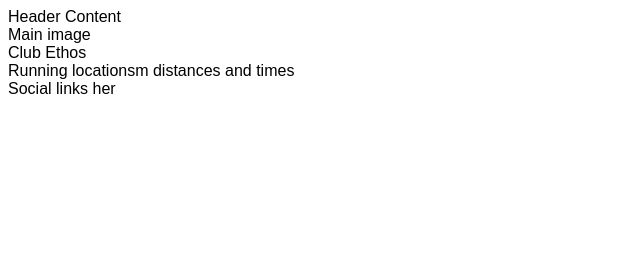
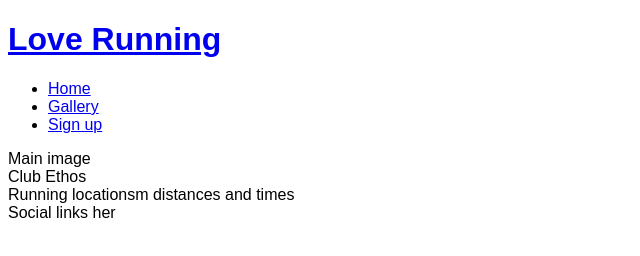
Before and after one commit to dcsndevs/love-running, a plain HTML site: page index.html in a window 1280 px wide. Shown: the whole page, without its empty margins (0-640 px from the left). Drawn offline with Linux system fonts and the light colour scheme.

Commit message:
Add basic header structure

```diff
--- a/index.html
+++ b/index.html
@@ -1,5 +1,6 @@
 <!DOCTYPE html>
 <html lang="en">
+
 <head>
     <meta charset="UTF-8">
     <meta http-equiv="X-UA-Compatible" content="IE=edge">
@@ -10,9 +11,27 @@
     <link rel="stylesheet" href="assets/css/style.css">
     <title>Love Running</title>
 </head>
+
 <body>
     <header>
-        Header Content</header>
+        <a href="index.html">
+            <h1>Love Running</h1>
+        </a>
+        <nav>
+            <ul>
+                <li>
+                    <a href="index.html">Home</a>
+                </li>
+                <li>
+                    <a href="#gallery.html">Gallery</a>
+                </li>
+                <li>
+                    <a href="#signup.html">Sign up</a>
+                </li>
+            </ul>
+        </nav>
+
+    </header>
     <section>
         Main image
     </section>
@@ -26,4 +45,5 @@
         Social links her
     </footer>
 </body>
+
 </html>
```
